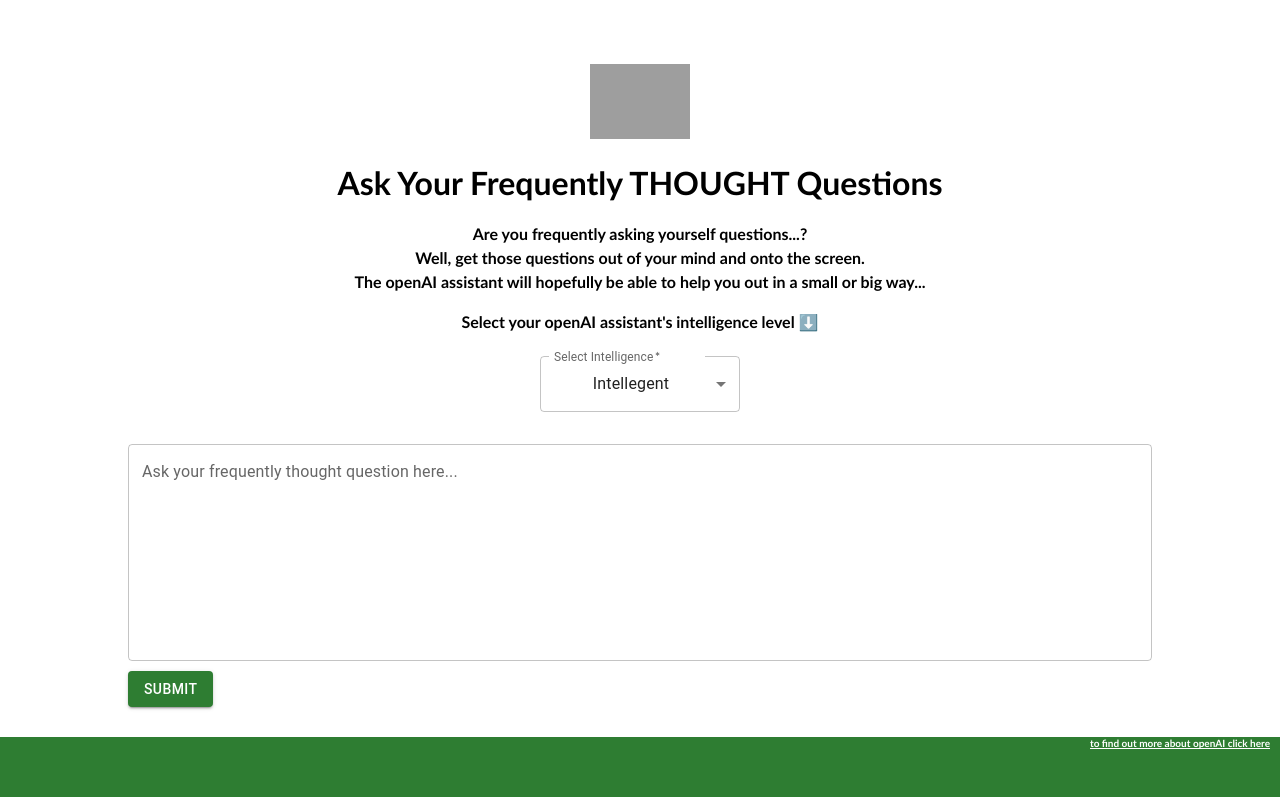
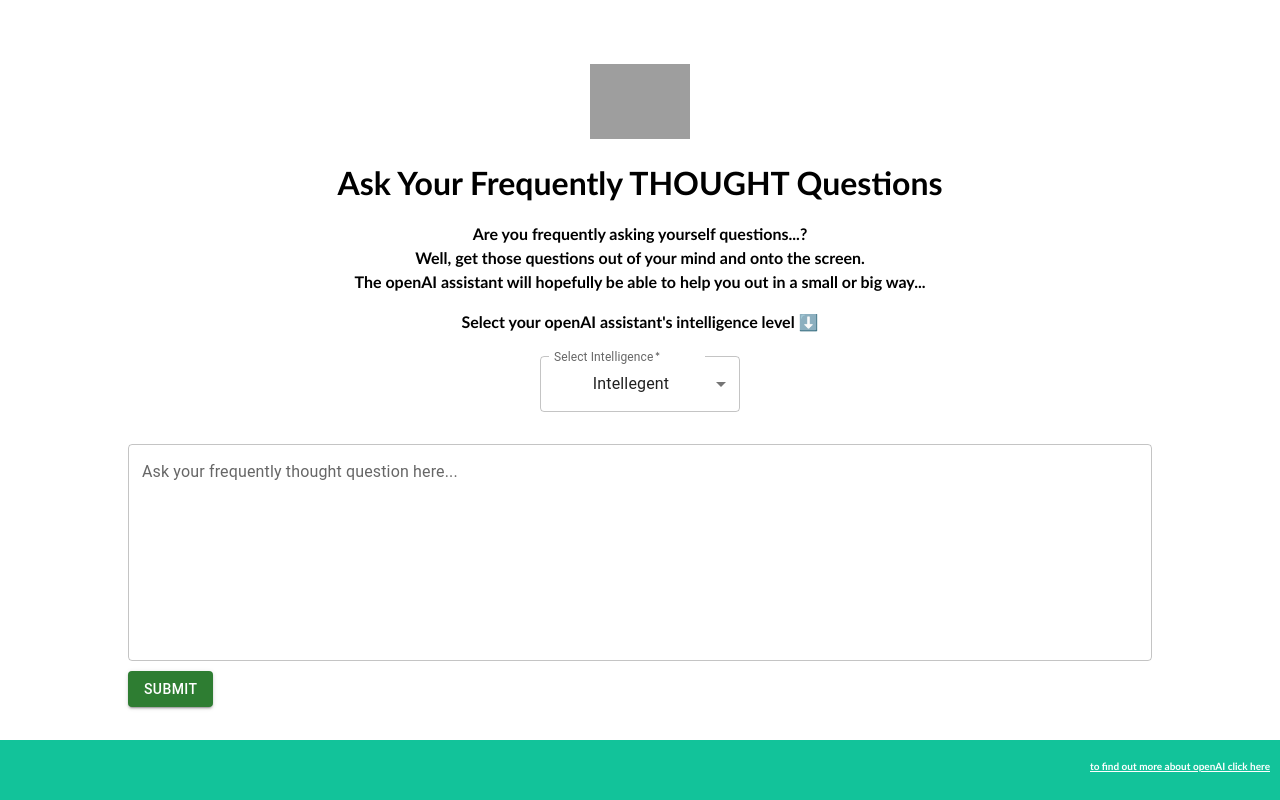
Before and after one commit to ninabrissey/ai-completion-app, a React (Create React App) app: page / in a window 1280 px wide. Built offline with nearby package versions, Linux system fonts and the light colour scheme; grey boxes are pictures that could not be loaded.

Commit message:
Change color palette

```diff
--- a/src/components/Footer/Footer.css
+++ b/src/components/Footer/Footer.css
@@ -1,9 +1,9 @@
 footer {
-  position: relative;
+  position: fixed;
   bottom: 0;
   width: 100%;
   height: 60px;
-  background-color: #2E7D32;
+  background-color: #12C39A;
 }
 
 .open-ai-link {
```
